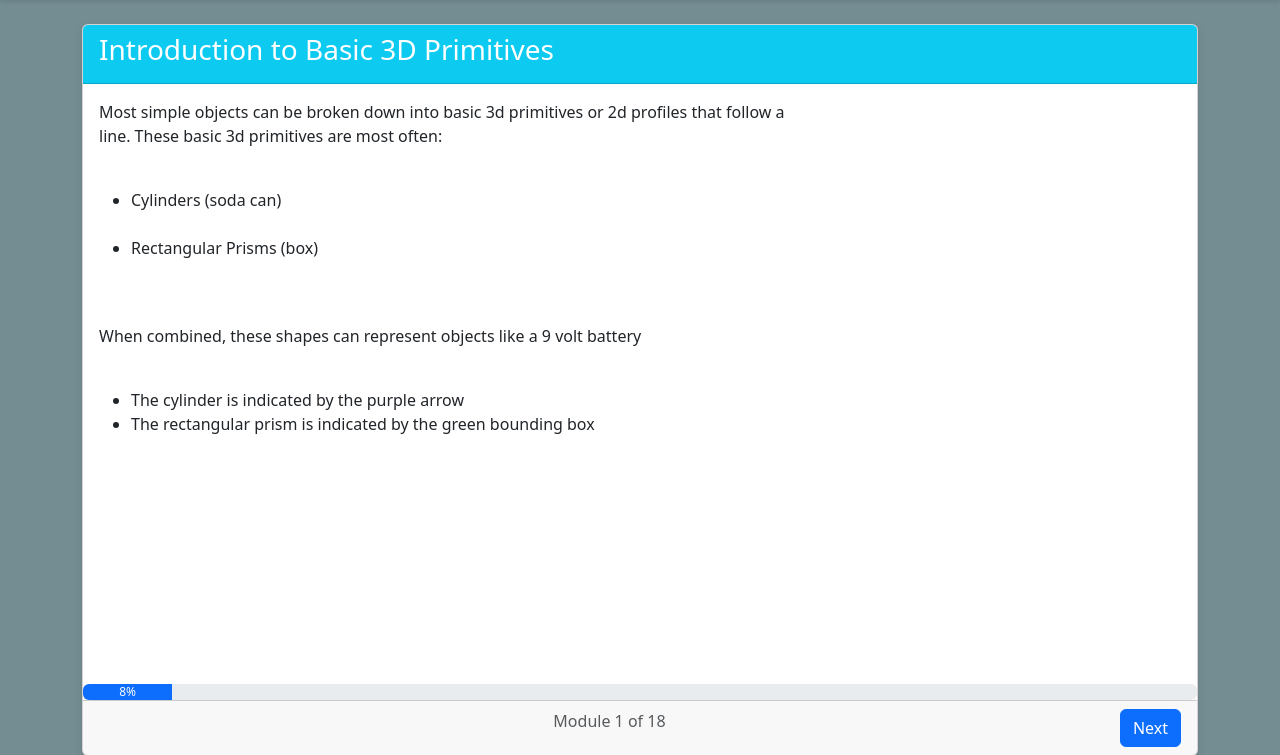
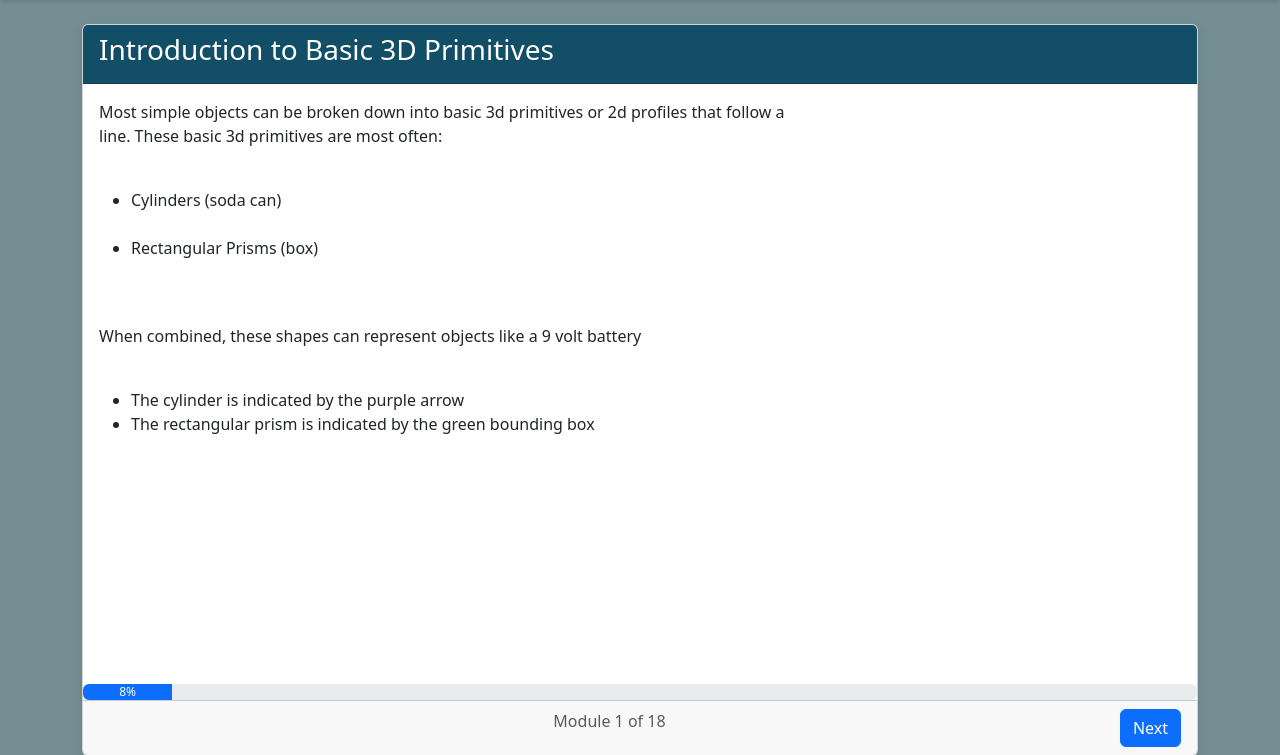
Before and after one commit to MAV2187/COMS-W4170-CVN-GROUP-5-SP-2025, a Flask app: page /module/1 in a window 1280 px wide. Shown: the part 56-811 px from the top of the page. Run offline with Flask 3, Linux system fonts and the light colour scheme; the visitor is signed in with stand-in values (Sample User, id 1); some libraries are stand-ins or nearby versions.

Commit message:
color fix

```diff
--- a/static/css/style.css
+++ b/static/css/style.css
@@ -53,6 +53,11 @@ body {
 .dropdown-item.active {
     background-color: #e9ecef;
     font-weight: bold;
+}
+
+/* Module Headline Styles */
+.color_header1 {
+    background-color: var(--accent-color);
 }
 
 /* Card Styles */
--- a/templates/module.html
+++ b/templates/module.html
@@ -2,7 +2,7 @@
 
 {% block content %}
 <div class="card">
-    <div class="card-header bg-info text-white">
+    <div class="card-header text-white color_header1">
         <h3 class="card-title">{{ module.title }}</h3>
     </div>
     <div class="card-body" style="height: 600px;">
--- a/templates/quiz.html
+++ b/templates/quiz.html
@@ -2,7 +2,7 @@
 
 {% block content %}
 <div class="card">
-    <div class="card-header bg-warning text-dark">
+    <div class="card-header text-white color_header1">
         <h3 class="card-title">{{ module.title }}</h3>
     </div>
     <div class="card-body" style="height: 600px;">
```
